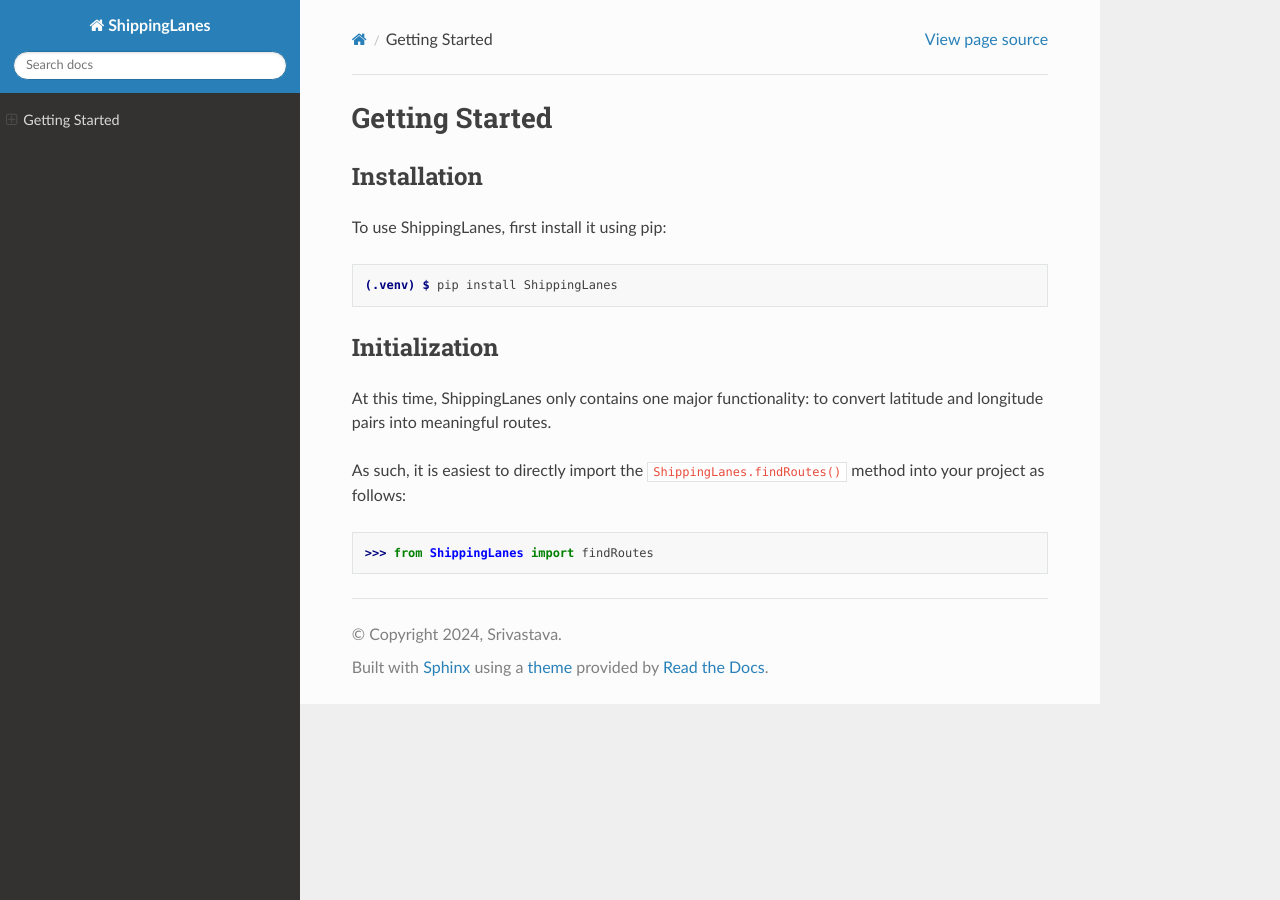
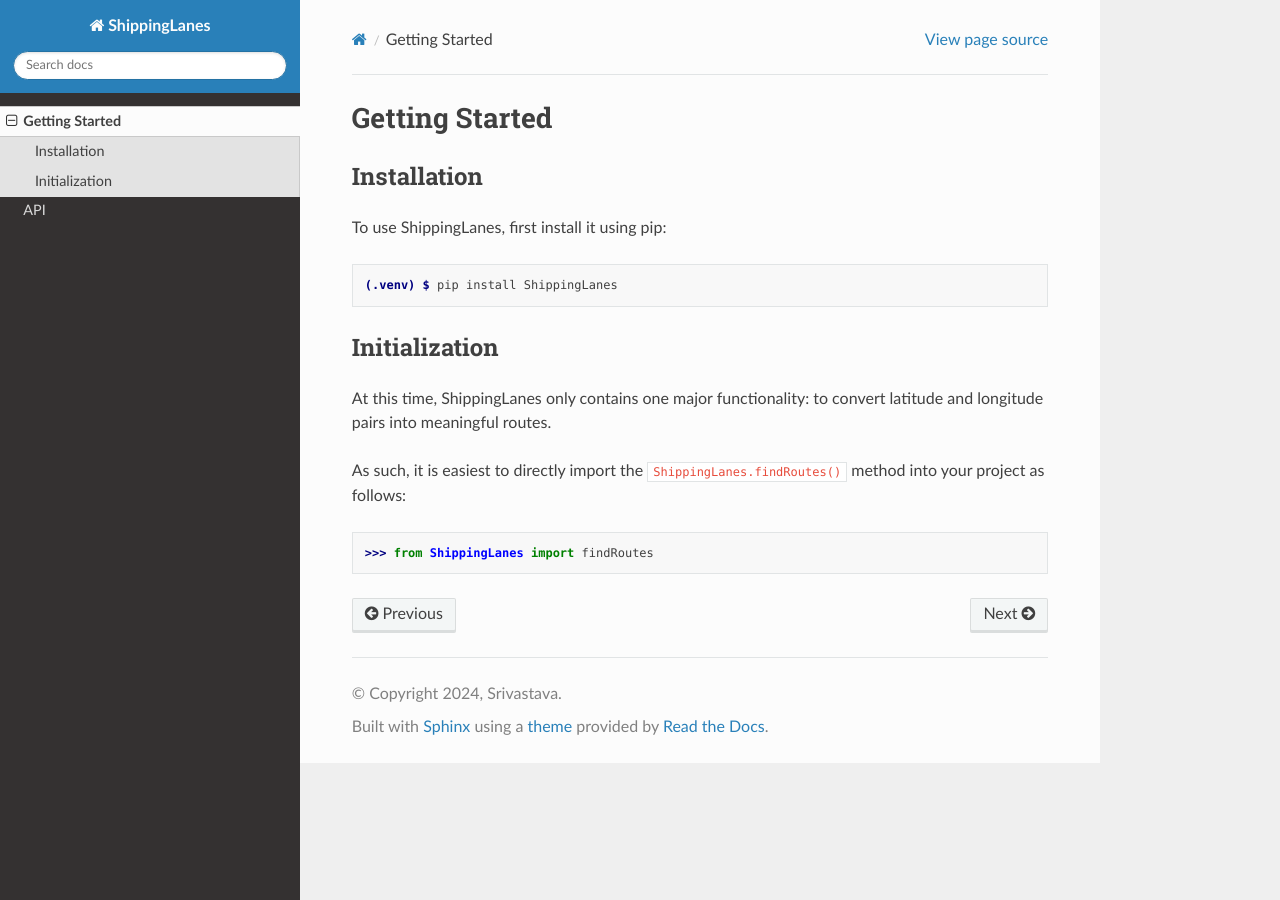
Before and after one commit to amarsrivastava19/ShippingLanes, a Sphinx documentation site: the page built from docs/source/gettingstarted.rst, in a window 1280 px wide. Built offline with Sphinx 7.4.7 and the Read the Docs theme 3.1.0, drawn with Linux system fonts in a browser that asks for light colours; pages that are not in the unit, such as notebooks, are missing from menus.

Commit message:
Update index.rst

```diff
--- a/docs/source/index.rst
+++ b/docs/source/index.rst
@@ -20,5 +20,5 @@
 --------
 
 .. toctree::
-   installation
-   usage
+   gettingstarted
+   api
```
